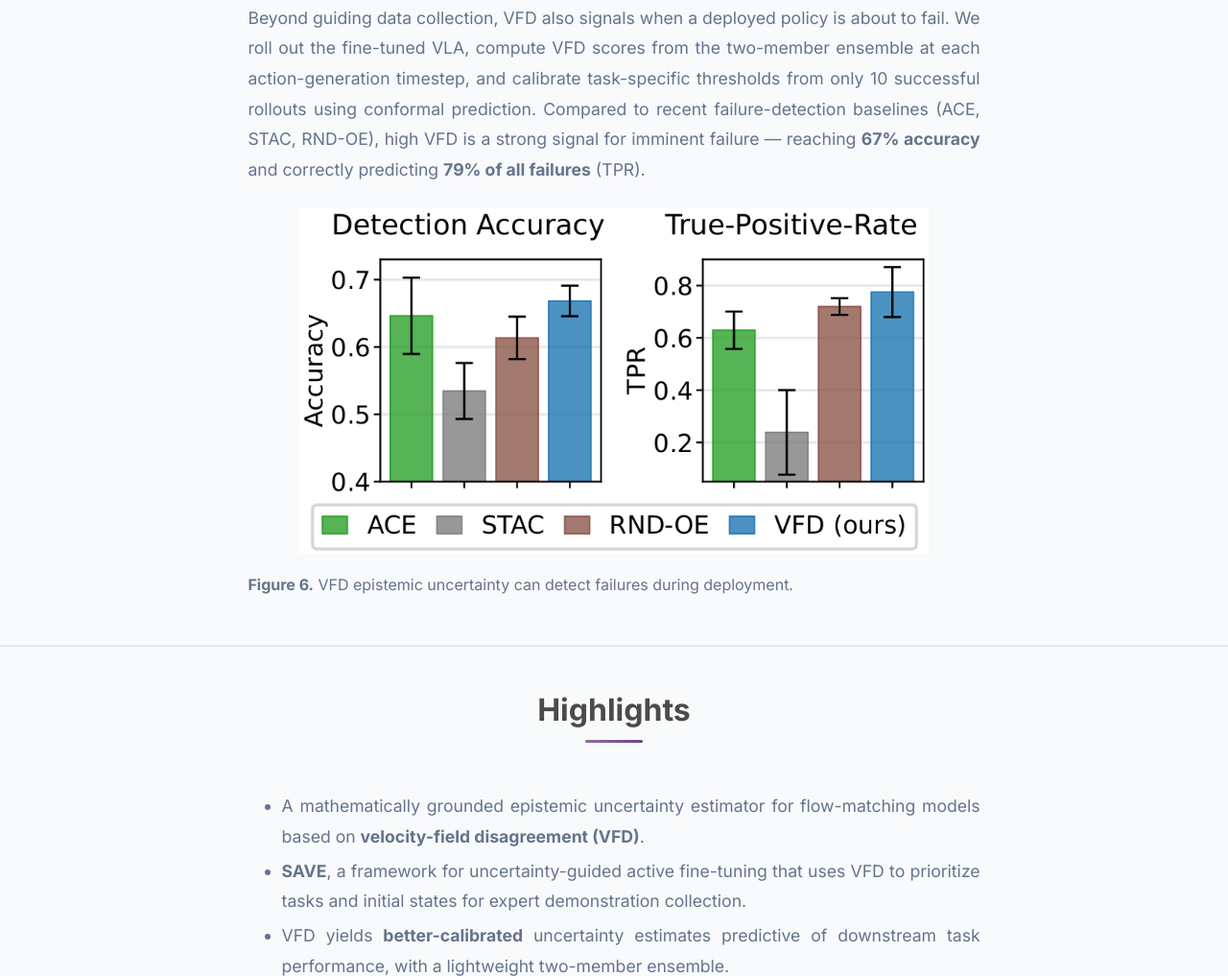
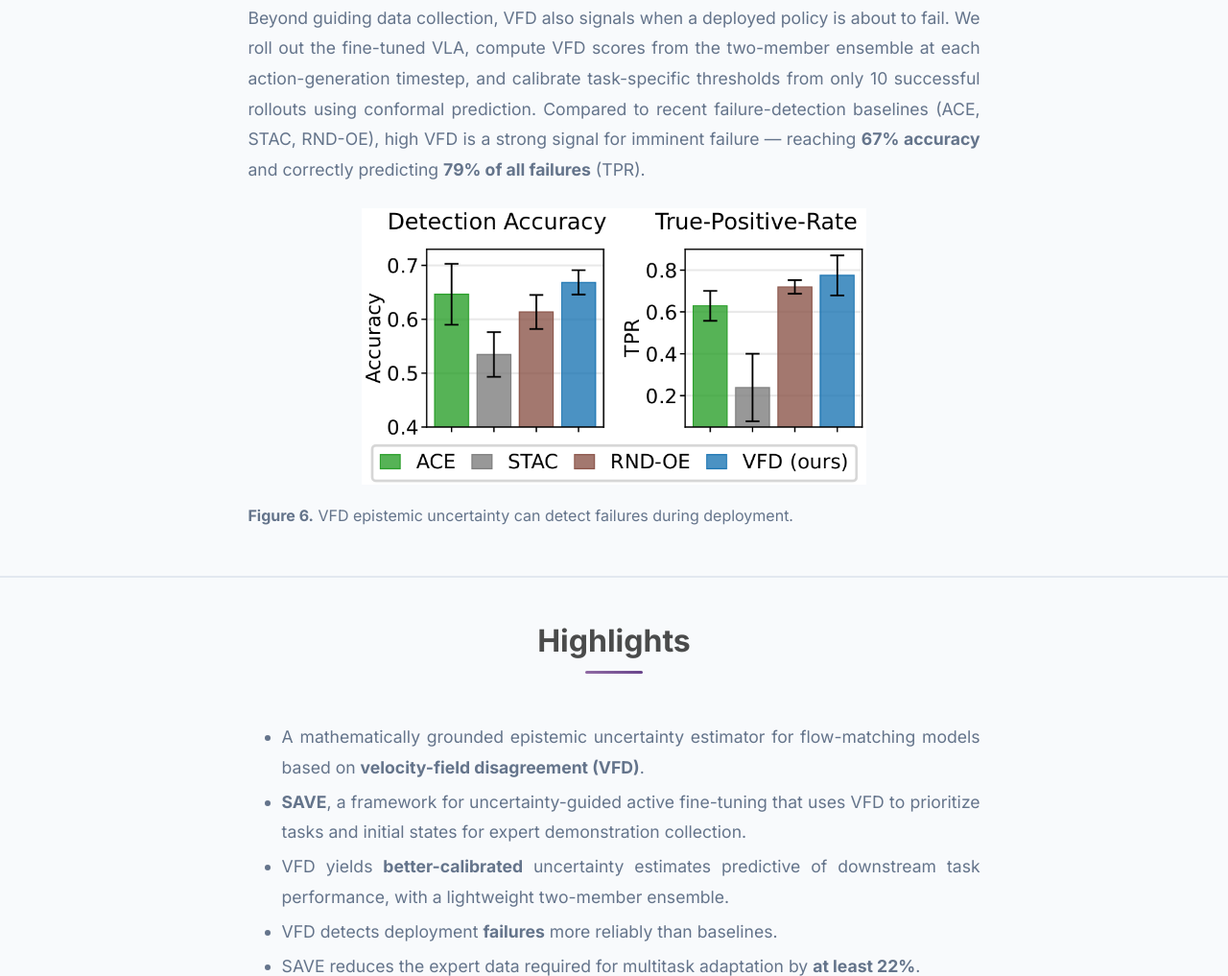
Before and after one commit to TUM-LSY/uq_vla, a plain HTML site: page index.html in a window 1280 px wide. Shown: the part 5791-6808 px from the top of the page at 96% size. Drawn offline with nearby package versions, Linux system fonts and the light colour scheme; no server answers; a script that the page names is missing; some icons are missing.

Commit message:
Shrink failure detection figure by 20%
Co-Authored-By: Claude Opus 4.8 <noreply@anthropic.com>

```diff
--- a/index.html
+++ b/index.html
@@ -453,7 +453,7 @@
             <strong>67% accuracy</strong> and correctly predicting <strong>79% of all failures</strong> (TPR).
           </p>
         </div>
-        <img src="static/images/failure_detection.png" alt="Failure detection with VFD" style="max-height:360px; width:auto; display:block; margin:0 auto 1em;">
+        <img src="static/images/failure_detection.png" alt="Failure detection with VFD" style="max-height:288px; width:auto; display:block; margin:0 auto 1em;">
         <div class="content has-text-justified">
           <span class="is-size-6">
             <strong>Figure 6.</strong> VFD epistemic uncertainty can detect failures during deployment.
```
